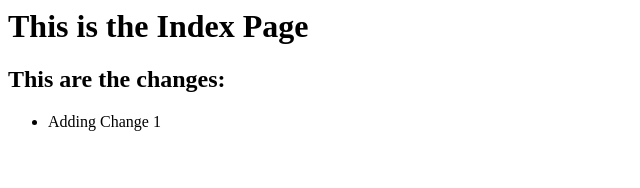
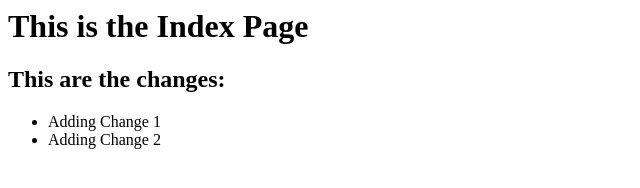
Before and after one commit to danielmoralesb/GitBranches, a plain HTML site: page index.html in a window 1280 px wide. Shown: the whole page, without its empty margins (0-640 px from the left). Drawn offline with Linux system fonts and the light colour scheme.

Commit message:
Adding seconda value

```diff
--- a/index.html
+++ b/index.html
@@ -8,6 +8,7 @@
         <h2>This are the changes:</h2>
         <ul>
             <li>Adding Change 1</li>
+	        <li>Adding Change 2</li>
         </ul>
     </body>
 </html>
```
